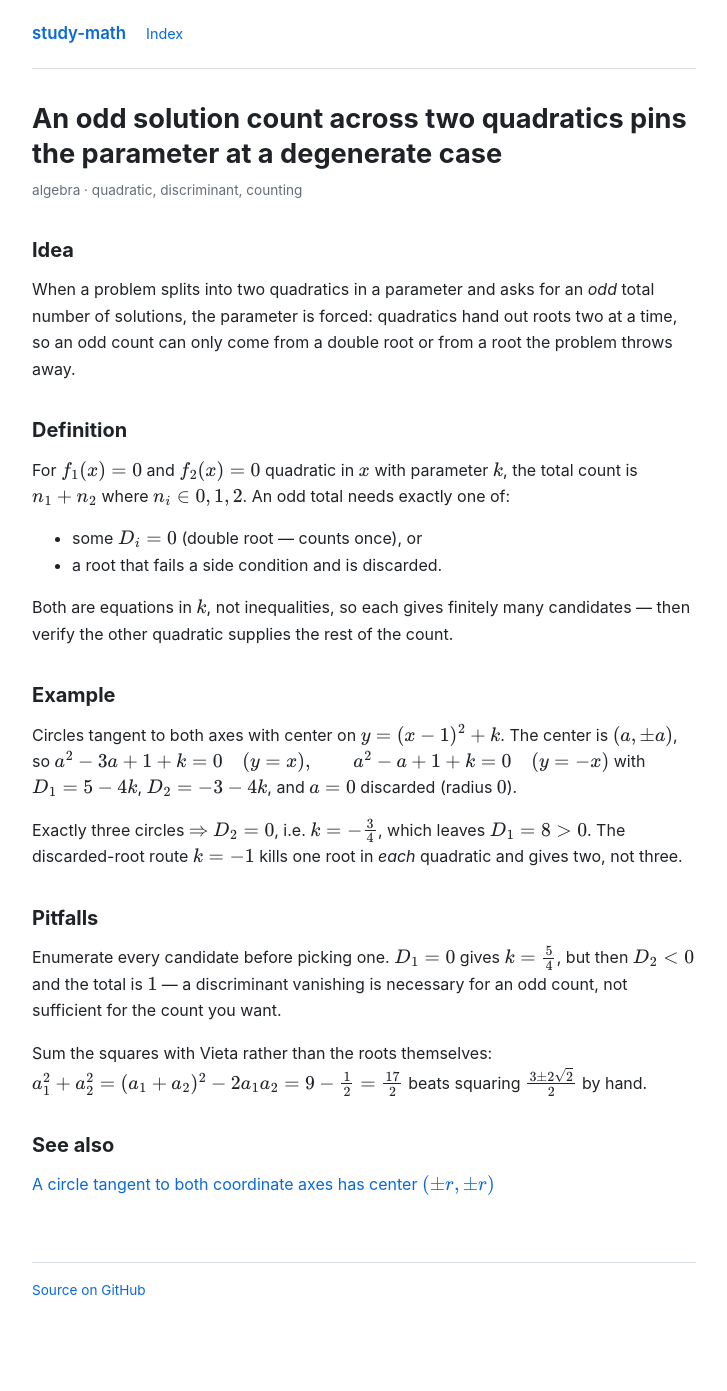
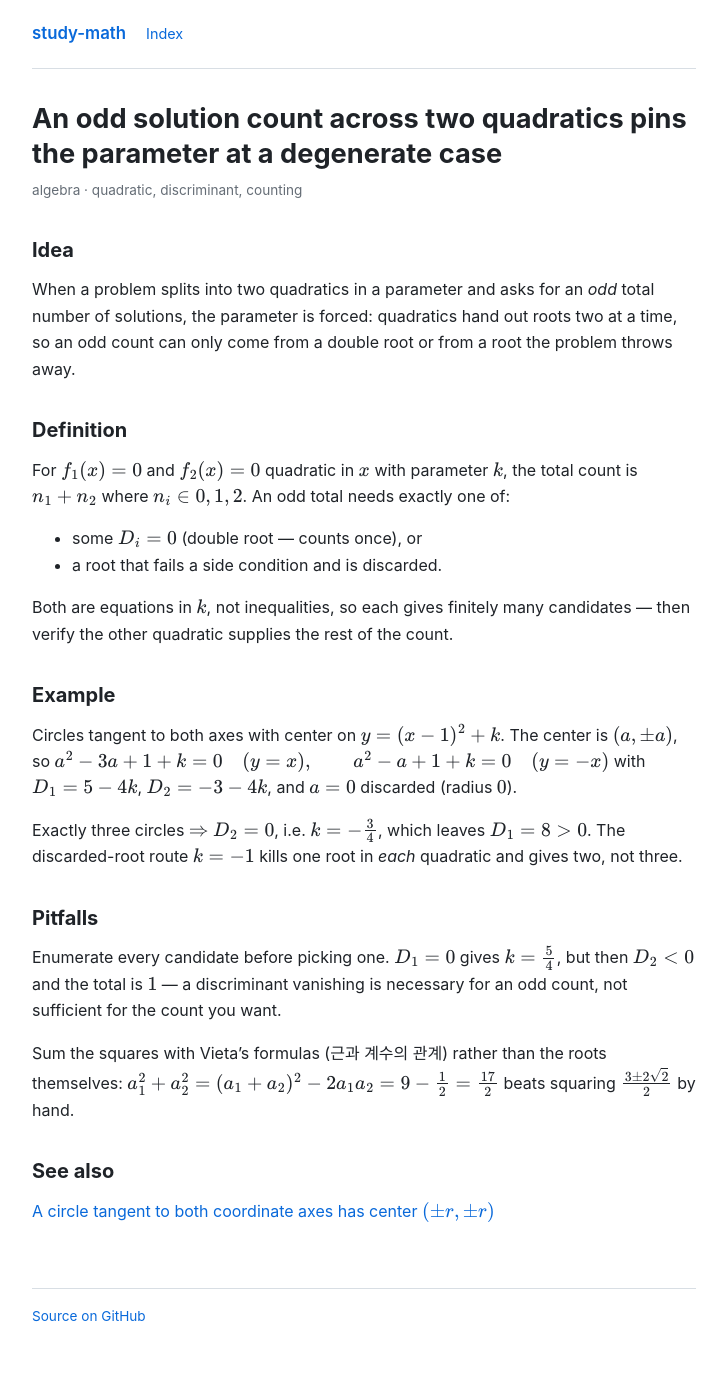
Before and after one commit to ctbot000/study-math, a Jekyll site: the page built from notes/algebra/odd-count-forces-a-degenerate-case.md, in a window 1280 px wide. Shown: the whole page, without its empty margins (276-1003 px from the left). Built offline with Jekyll 4.4.1, drawn with Linux system fonts in a browser that asks for light colours; our own code applies the rules of GitHub Pages for plain Markdown files; Markdown is read by kramdown in place of the engine named in the settings; before the commit the page ends 1365 px from its top, so only the background shows below that.

Commit message:
Gloss Vieta's formulas with the Korean term
Co-Authored-By: Claude Opus 5 <noreply@anthropic.com>

```diff
--- a/notes/algebra/odd-count-forces-a-degenerate-case.md
+++ b/notes/algebra/odd-count-forces-a-degenerate-case.md
@@ -40,7 +40,8 @@ Enumerate every candidate before picking one. $D_1=0$ gives $k=\tfrac54$, but th
 $D_2<0$ and the total is $1$ — a discriminant vanishing is necessary for an odd
 count, not sufficient for the count you want.
 
-Sum the squares with Vieta rather than the roots themselves:
+Sum the squares with Vieta's formulas (근과 계수의 관계) rather than the roots
+themselves:
 $a_1^2+a_2^2=(a_1+a_2)^2-2a_1a_2 = 9-\tfrac12=\tfrac{17}{2}$ beats squaring
 $\tfrac{3\pm2\sqrt2}{2}$ by hand.
 
```
